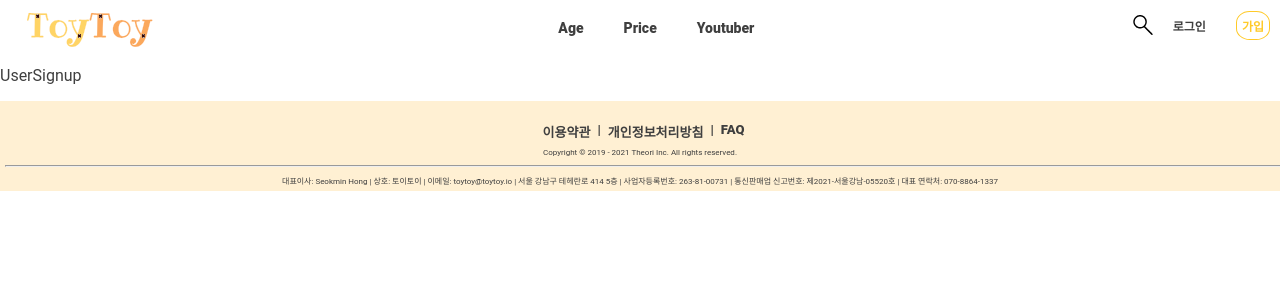
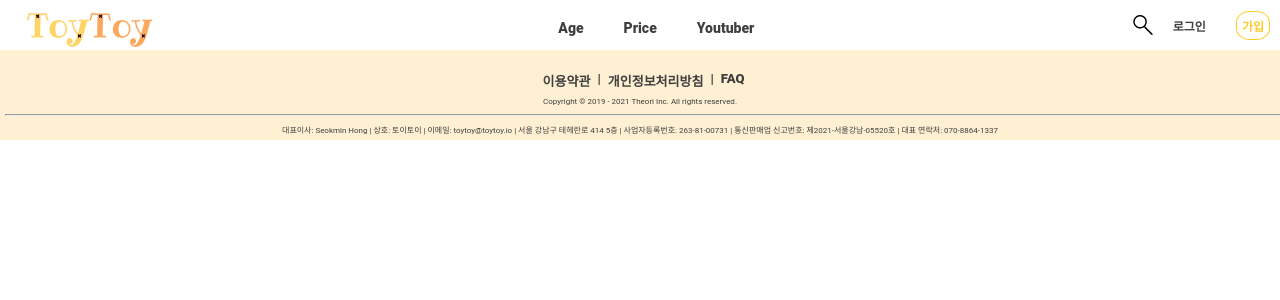
Before and after one commit to honghyeong/react-toytoy-platform, a React (Create React App) app: page /users/signup in a window 1280 px wide. Shown: the top 300 px of the page. Built offline with nearby package versions, Linux system fonts and the light colour scheme.

Commit message:
feat: UserSignUp

```diff
--- a/src/components/UserSignUp.js
+++ b/src/components/UserSignUp.js
@@ -2,9 +2,16 @@
 
 const UserSignUp = () => {
   return (
-    <div>
-      <p>UserSignup</p>
-    </div>
+    <>
+      <style>
+        @import
+        url('https://fonts.googleapis.com/css2?family=Noto+Sans+KR:wght@100&display=swap');
+      </style>
+
+      <section>
+        <div className></div>
+      </section>
+    </>
   );
 };
 
```
Also changed, not shown: src/css/UserSignUp.scss (added).
